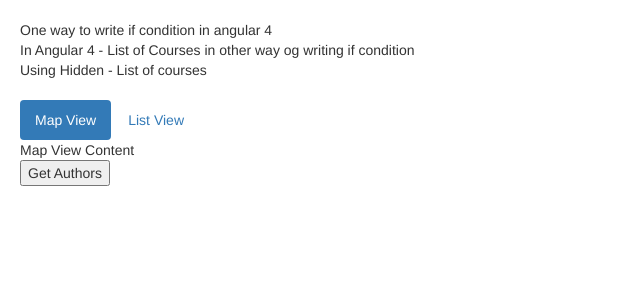
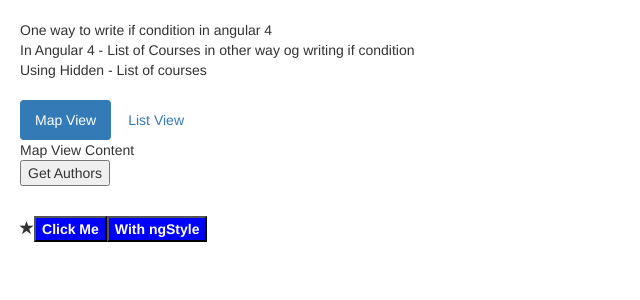
Before and after one commit to SarathKumarCh/Angular, an Angular app in the folder hello-world/: page / in a window 1280 px wide. Shown: the top 300 px of the page, without its empty margins (0-640 px from the left). Built offline with nearby package versions, Linux system fonts and the light colour scheme.

Commit message:
ngClass and ngStyle

```diff
--- a/hello-world/src/app/directives/directives.component.html
+++ b/hello-world/src/app/directives/directives.component.html
@@ -56,3 +56,28 @@
     {{ author.name }}
   </li>
 </ul>
+<br>
+
+<!-- ngClass is an example of attr directive, we use it modify attr of an existing DOM ele -->
+<span class="glyphicon"
+    [ngClass]="{
+      'glyphicon-star': isSelected,
+      'glyphicon-star-empty': !isSelected
+    }"
+    (click) = "onClick()"
+></span>
+
+<!-- ngStyle -->
+<button
+    [style.backgroundColor]="isSelected? 'blue' : 'white'"
+    [style.color] = "isSelected? 'white' : 'red'"
+    [style.fontWeight] = "isSelected? 'bold' : 'normal'"
+>Click Me</button>
+
+<button
+    [ngStyle]= "{
+      'backgroundColor': isSelected ? 'blue': 'white',
+      'color': isSelected? 'white': 'red',
+      'fontWeight': isSelected? 'bold': 'normal'
+    }"
+>With ngStyle</button>
--- a/hello-world/src/app/directives/directives.component.ts
+++ b/hello-world/src/app/directives/directives.component.ts
@@ -9,6 +9,7 @@ export class DirectivesComponent {
   courses = [2, 3, 4, 6];
   viewMode = 'map';
   authors;
+  isSelected = true;
   //viewMode = 'something';
   getAuthors() {
     this.authors = [
@@ -17,6 +18,10 @@ export class DirectivesComponent {
       { id:3, name:'author3' },
       { id:4, name:'author4' },
     ];
+  }
+
+  onClick(){
+    this.isSelected = !this.isSelected;
   }
 
   trackAuthors(index, author){
```
